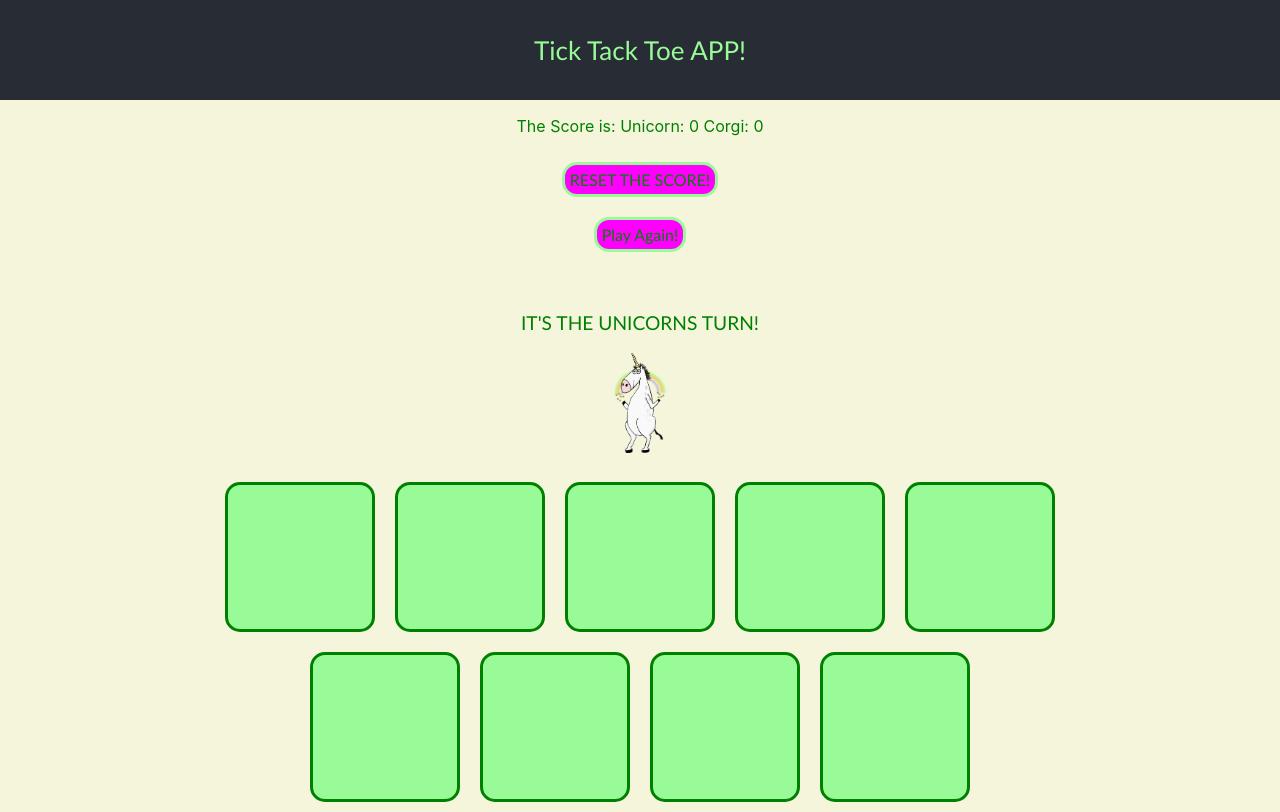
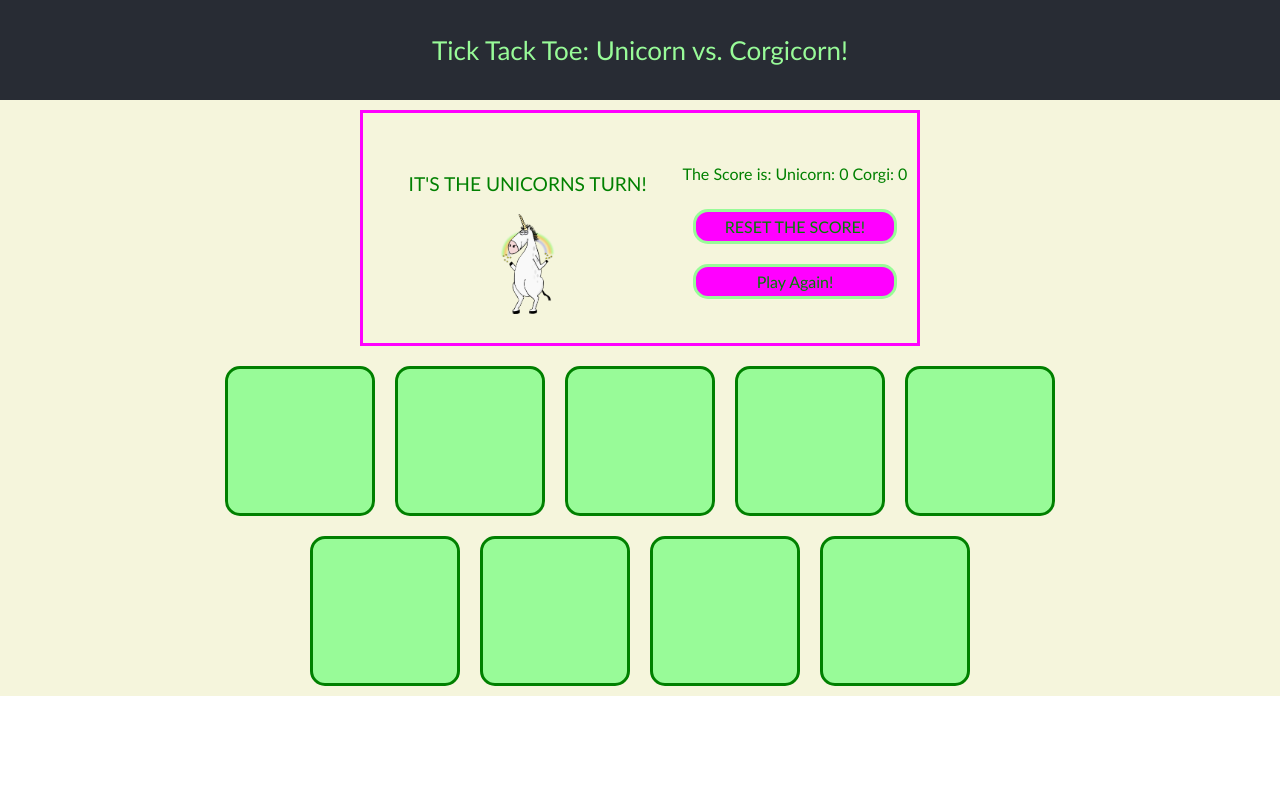
Before and after one commit to SaraIrving/Unicorn-Tic-Tac-Toe, a React (Create React App) app: page / in a window 1280 px wide. Built offline with nearby package versions, Linux system fonts and the light colour scheme.

Commit message:
wrap score and buttons in div for styling purposes and put that div along with the PlayerTracker and WinnerAnnouncement components into a div as well for styling on top of the GameBoard

```diff
--- a/src/App.js
+++ b/src/App.js
@@ -30,7 +30,7 @@ function App() {
       <header className="App-header">
 
         <p>
-          Tick Tack Toe APP!
+          Tick Tack Toe: Unicorn vs. Corgicorn!
         </p>
 
       </header>
@@ -40,13 +40,22 @@ function App() {
           {gameState.unicornTurn && <p>IT'S THE UNICORNS TURN!</p>}
           {gameState.unicornTurn === false && <p>IT'S THE CORGIS TURN!</p>}
         </div> */}
-        <p>The Score is: Unicorn: <span>{gameState.score.unicorn}</span> Corgi: <span>{gameState.score.corgi}</span></p>
-        <button onClick={event => setGameState(prev => {return {...prev, score: {unicorn: 0, corgi:0}}})}>RESET THE SCORE!</button>
-        <button onClick={event => setGameState(prev => {return {...prev, gameBoard: gameBoardReset, winnerAnnouncement: null}})}>Play Again!</button>
-        {/* <Corgi/>
-        <Unicorn/> */}
-        {gameState.winnerAnnouncement === null && <PlayerTracker gameState={gameState} setGameState={setGameState}/>}
-       {gameState.winnerAnnouncement !== null && <WinnerAnnouncement gameState={gameState} setGameState={setGameState}/>}
+        <div className="gameBoardTopper">
+          <div>
+            {gameState.winnerAnnouncement === null && <PlayerTracker gameState={gameState} setGameState={setGameState}/>}
+            {gameState.winnerAnnouncement !== null && <WinnerAnnouncement gameState={gameState} setGameState={setGameState}/>}
+          </div>
+          <div>
+            <p>The Score is: Unicorn: <span>{gameState.score.unicorn}</span> Corgi: <span>{gameState.score.corgi}</span></p>
+            <button onClick={event => setGameState(prev => {return {...prev, score: {unicorn: 0, corgi:0}}})}>RESET THE SCORE!</button>
+            <button onClick={event => setGameState(prev => {return {...prev, gameBoard: gameBoardReset, winnerAnnouncement: null}})}>Play Again!</button>
+          </div>
+
+          {/* <Corgi/>
+          <Unicorn/> */}
+        </div>
+
+
         <GameBoard gameState={gameState} setGameState={setGameState}/>
 
       </body>
```
